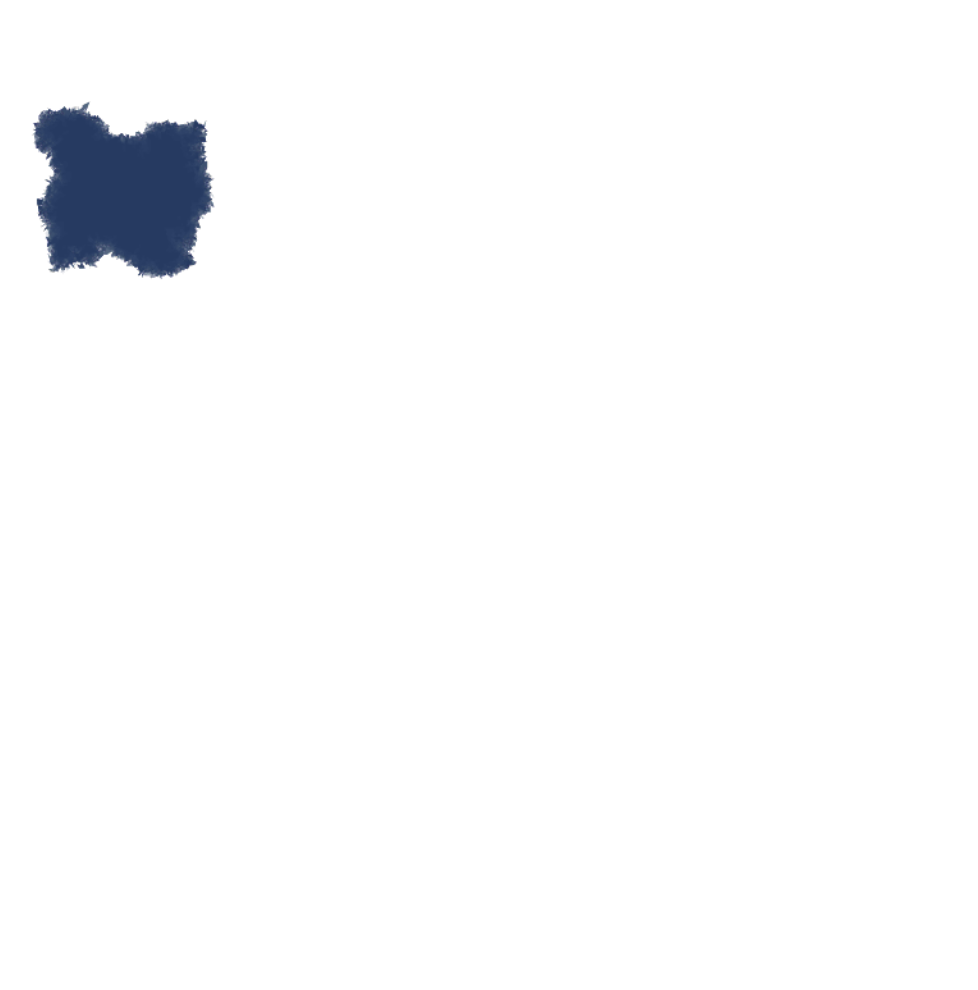
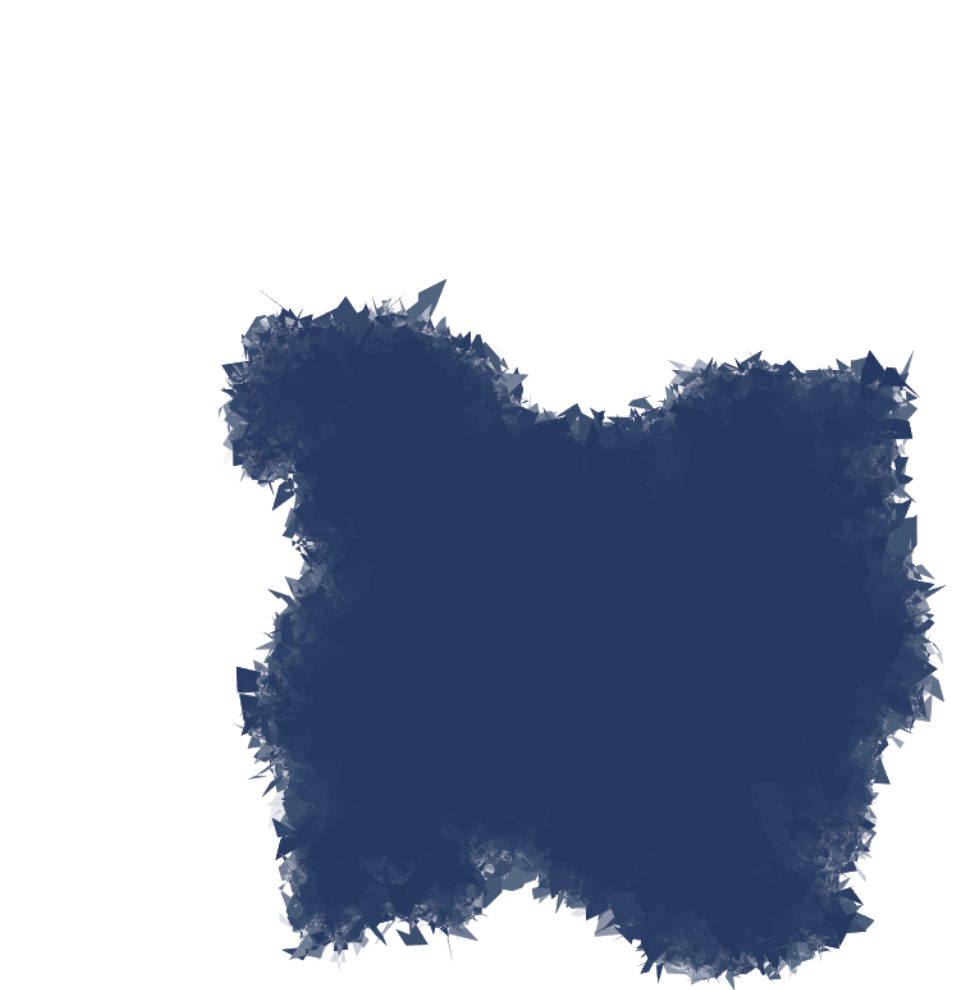
Before and after one commit to Demborg/aquarelle, a plain HTML site: page index.html in a window 1280 px wide. Shown: the top 990 px of the page, without its empty margins (72-1050 px from the left). Drawn offline with Linux system fonts and the light colour scheme.

Commit message:
center and rescale

```diff
--- a/index.html
+++ b/index.html
@@ -9,7 +9,7 @@
     }
   </style>
   <script>
-    const POLYGON = [[100, 100], [200, 100], [200, 200], [100, 200]]
+    const POLYGON = [[300, 300], [700, 300], [700, 700], [300, 700]]
 
     const drawPolygon = (ctx, points) => {
         ctx.moveTo(points[0][0], points[0][1])
@@ -65,9 +65,9 @@
         const ctx = canvas.getContext("2d");
         ctx.fillStyle = "rgba(22,38,76,0.05)"
 
-        base = fractalRandomDeform(POLYGON, 3, 10, 1.3)
+        base = fractalRandomDeform(POLYGON, 3, 40, 1.3)
         for (let i = 0; i <= 40; i++) {
-            shape = fractalRandomDeform(base, 3, 5, 1.3)
+            shape = fractalRandomDeform(base, 3, 20, 1.3)
             drawPolygon(ctx, shape)
         }
     };
```
